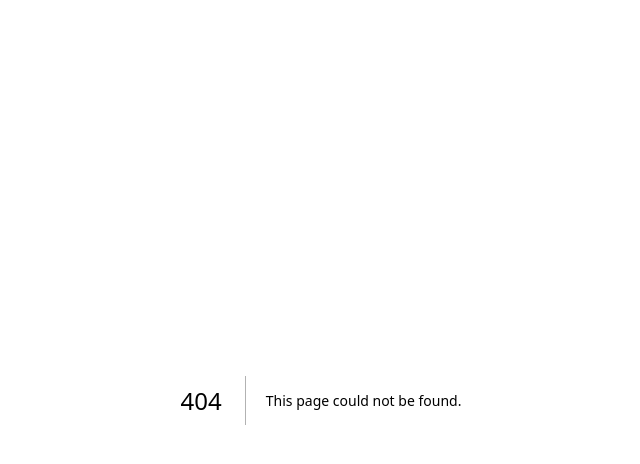
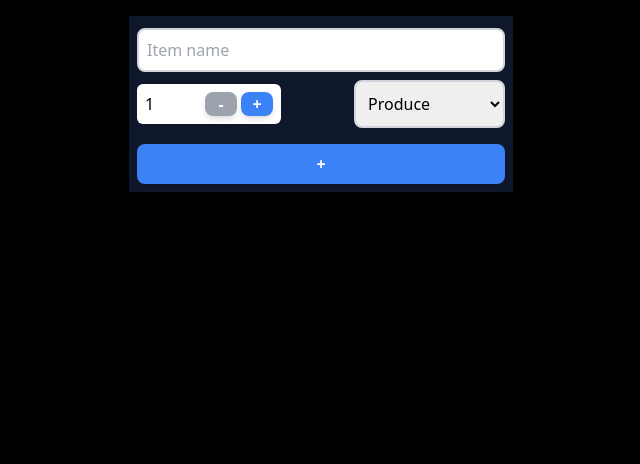
Before and after one commit to Florawang43/cprg306-assignments, a Next.js app: page /week-5 in a window 1280 px wide. Before the commit this address had no page. Shown: the top 464 px of the page, without its empty margins (319-959 px from the left). Built offline with nearby package versions, Linux system fonts and the light colour scheme.

Commit message:
feat: add week-5

```diff
--- /dev/null
+++ b/app/week-5/counter-test.jsx
@@ -0,0 +1,48 @@
+"use client";
+import React, { useState } from "react";
+
+export default function CounterTest() {
+  const [quantity, setQuantity] = useState(1);
+  const increment = () => {
+    setQuantity(quantity + 1);
+    if (quantity > 0) {
+      console.log(quantity, isEnabled);
+      setIsEnable(true);
+    }
+  };
+  const decrement = () => {
+    setQuantity(quantity - 1);
+    if (quantity <= 2) {
+      console.log(quantity);
+      setIsEnable(!isEnabled);
+      return;
+    }
+  };
+
+  const [isEnabled, setIsEnable] = useState(false);
+
+  return (
+    <div className="p-2 ml-1 mb-1 rounded-md  bg-white text-white w-36">
+      <div className="flex justify-between">
+        <span className="text-black">{quantity}</span>
+        <div className="flex">
+          <button
+            type="button"
+            className="w-8 bg-blue-500 text-white font-semibold rounded-lg shadow-md hover:bg-blue-700 focus:outline-none focus:ring-2 disabled:bg-gray-400 focus:ring-blue-400 focus:ring-opacity-75"
+            onClick={() => decrement()}
+            disabled={!isEnabled}
+          >
+            -
+          </button>
+          <button
+            type="button"
+            className="w-8 bg-blue-500 text-white font-semibold rounded-lg shadow-md hover:bg-blue-700 focus:outline-none focus:ring-2 focus:ring-blue-400  disabled:bg-gray-400 focus:ring-opacity-75 ml-1"
+            onClick={() => increment()}
+          >
+            +
+          </button>
+        </div>
+      </div>
+    </div>
+  );
+}
--- /dev/null
+++ b/app/week-5/new-item.jsx
@@ -0,0 +1,132 @@
+"use client";
+
+import React, { useState } from "react";
+
+function NewItem() {
+  const categoryData = [
+    { value: "produce", display: "Produce" },
+    { value: "Dairy", display: "Dairy" },
+    { value: "Bakery", display: "Bakery" },
+    { value: "Meat", display: "Meat" },
+    { value: "Frozen Foods", display: "Frozen Foods" },
+    { value: "Canned Goods", display: "Canned Goods" },
+    { value: "Dry Goods", display: "Dry Goods" },
+    { value: "Beverages", display: "Beverages" },
+    { value: "Snacks", display: "Snacks" },
+    { value: "Household", display: "Household" },
+    { value: "Other", display: "Other" },
+  ];
+
+  const [name, setName] = useState("");
+  const [quantity, setQuantity] = useState(1);
+  const [category, setCategory] = useState("produce");
+  const [isEnabled, setIsEnable] = useState(false);
+
+  const resetData = () => {
+    setQuantity(1);
+    setName("");
+    setCategory("produce");
+  };
+
+  const handleSubmit = (event) => {
+    event.preventDefault();
+    alert(
+      "Added item: " +
+        name +
+        ", quantity: " +
+        quantity +
+        ", category: " +
+        category
+    );
+    resetData();
+  };
+
+  const handleChange = (event) => {
+    setName(event.target.value);
+    console.log(event.target.value);
+  };
+
+  const handleChangeSelect = (event) => {
+    setCategory(event.target.value);
+    console.log(event.target.value);
+  };
+
+  const increment = () => {
+    setQuantity(quantity + 1);
+    if (quantity > 0) {
+      console.log(quantity, isEnabled);
+      setIsEnable(true);
+    }
+  };
+  const decrement = () => {
+    setQuantity(quantity - 1);
+    if (quantity <= 2) {
+      console.log(quantity);
+      setIsEnable(!isEnabled);
+      return;
+    }
+  };
+
+  return (
+    <form
+      onSubmit={handleSubmit}
+      className="p-2 m-4 bg-slate-900 text-black max-w-sm w-full"
+    >
+      <div className="mb-2">
+        <input
+          type="text"
+          placeholder="Item name"
+          required
+          className="w-full mt-1 border-2 border-gray-300 p-2 rounded-lg font-sans"
+          value={name}
+          onChange={handleChange}
+        ></input>
+      </div>
+      <div className="flex justify-between">
+        <div className="p-2 mt-1 mb-1 rounded-md  bg-white text-white w-36">
+          <div className="flex justify-between">
+            <span className="text-black">{quantity}</span>
+            <div className="flex">
+              <button
+                type="button"
+                className="w-8 bg-blue-500 text-white font-semibold rounded-lg shadow-md hover:bg-blue-700 focus:outline-none focus:ring-2 disabled:bg-gray-400 focus:ring-blue-400 focus:ring-opacity-75"
+                onClick={() => decrement()}
+                disabled={!isEnabled}
+              >
+                -
+              </button>
+              <button
+                type="button"
+                className="w-8 bg-blue-500 text-white font-semibold rounded-lg shadow-md hover:bg-blue-700 focus:outline-none focus:ring-2 focus:ring-blue-400  disabled:bg-gray-400 focus:ring-opacity-75 ml-1"
+                onClick={() => increment()}
+              >
+                +
+              </button>
+            </div>
+          </div>
+        </div>
+        <select
+          className="ml-1 border-2 border-gray-300 p-2 rounded-lg font-sans"
+          value={category}
+          onChange={handleChangeSelect}
+        >
+          <option value disabled>
+            Category
+          </option>
+          {categoryData.map((item) => {
+            return <option value={item.value}>{item.display}</option>;
+          })}
+        </select>
+      </div>
+      <button
+        type="submit"
+        onClick={handleSubmit}
+        className="w-full mt-4 py-2 px-4 bg-blue-500 text-white font-semibold rounded-lg shadow-md hover:bg-blue-700 focus:outline-none focus:ring-2 focus:ring-blue-400 focus:ring-opacity-75"
+      >
+        +
+      </button>
+    </form>
+  );
+}
+
+export default NewItem;
--- /dev/null
+++ b/app/week-5/page.jsx
@@ -0,0 +1,10 @@
+import React from "react";
+import NewItem from "./new-item";
+
+export default function page() {
+  return (
+    <main class="flex justify-center w-full">
+      <NewItem />
+    </main>
+  );
+}
```
